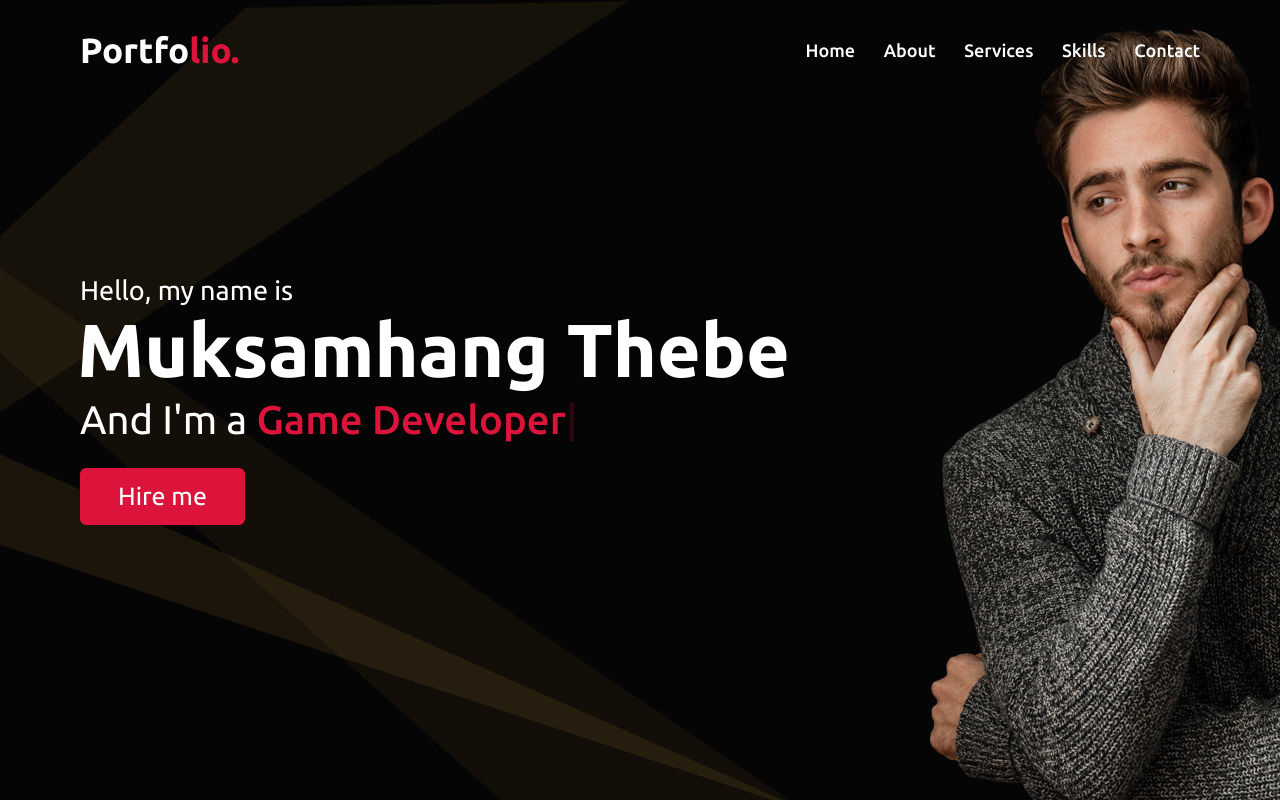
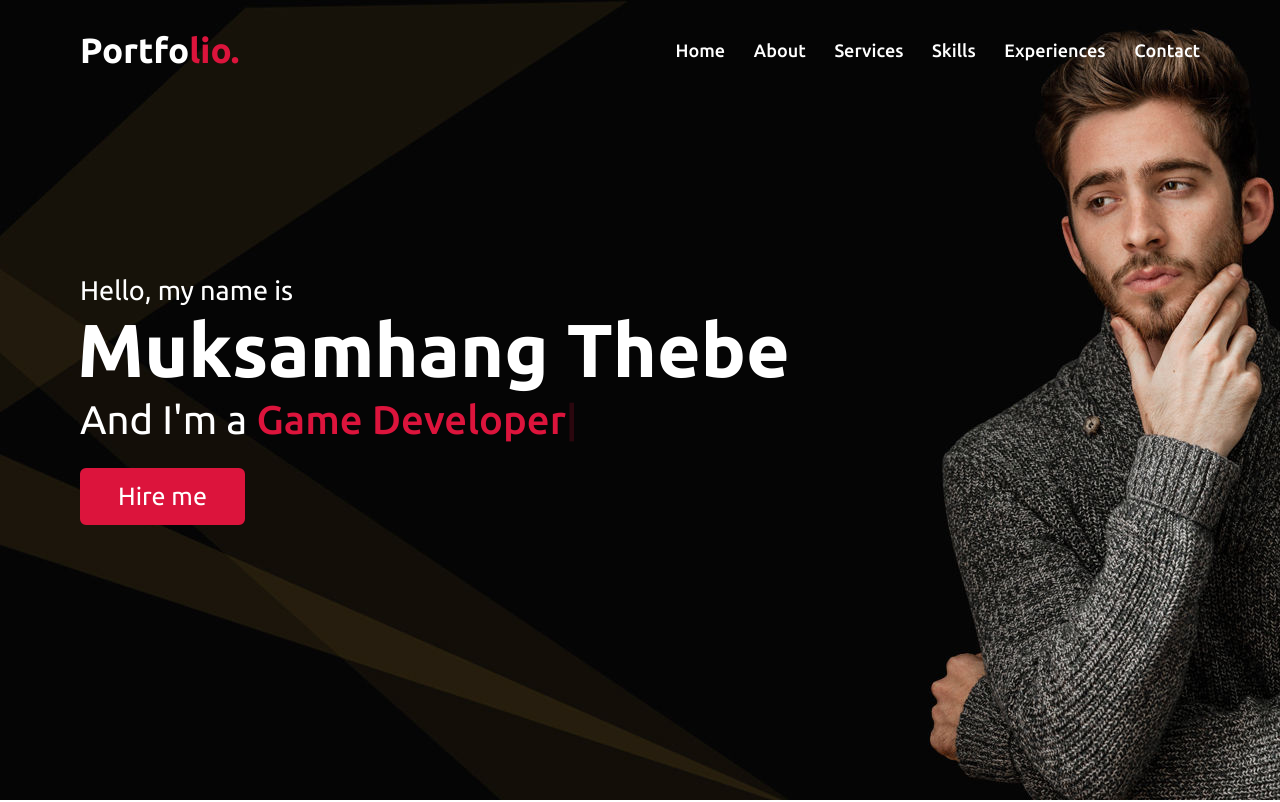
Before and after one commit to Muksam212/portfolio-website, a plain HTML site: page index.html in a window 1280 px wide. Shown: the top 802 px of the page. Drawn offline with nearby package versions, Linux system fonts and the light colour scheme.

Commit message:
changes in index.html

```diff
--- a/index.html
+++ b/index.html
@@ -27,6 +27,7 @@
                 <li><a href="#about" class="menu-btn">About</a></li>
                 <li><a href="#services" class="menu-btn">Services</a></li>
                 <li><a href="#skills" class="menu-btn">Skills</a></li>
+                <li><a href="#experiences" class="menu-btn"> Experiences </a></li>
                 <li><a href="#contact" class="menu-btn">Contact</a></li>
             </ul>
             <div class="menu-btn">
```
